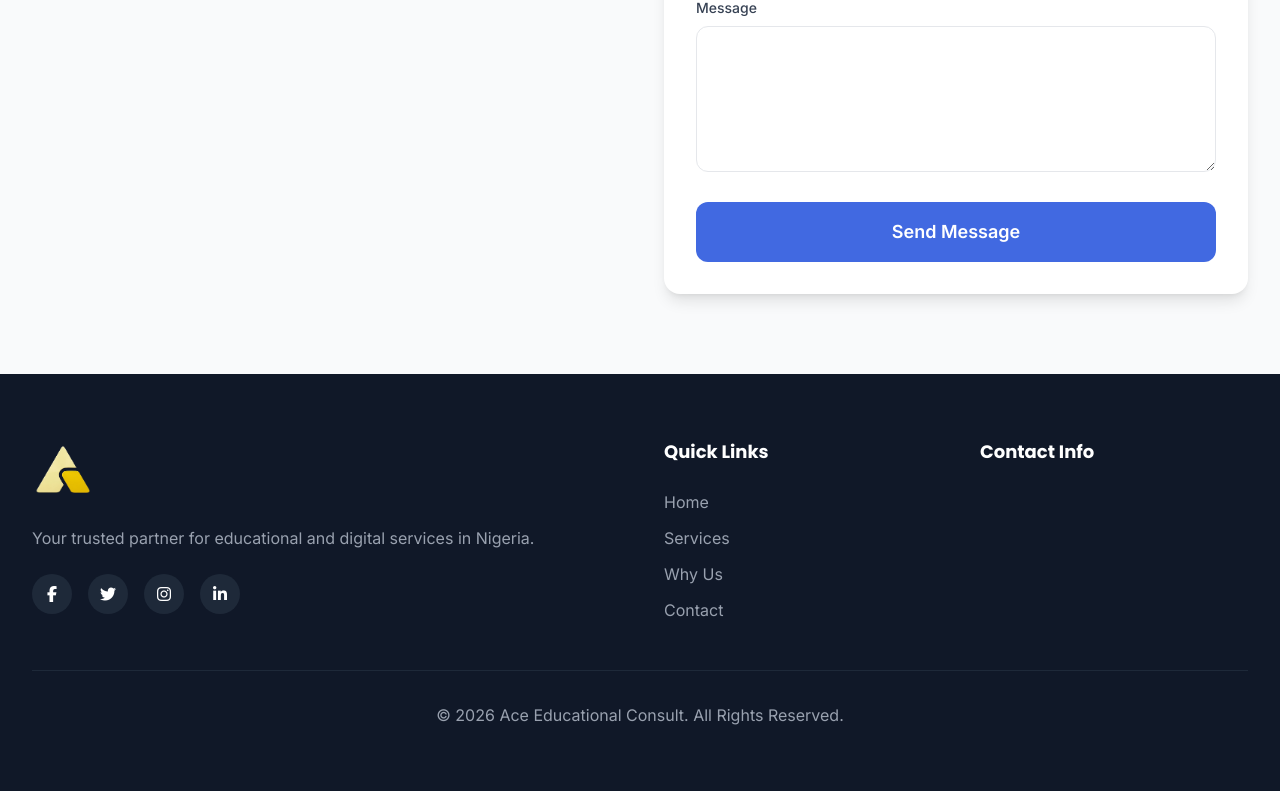
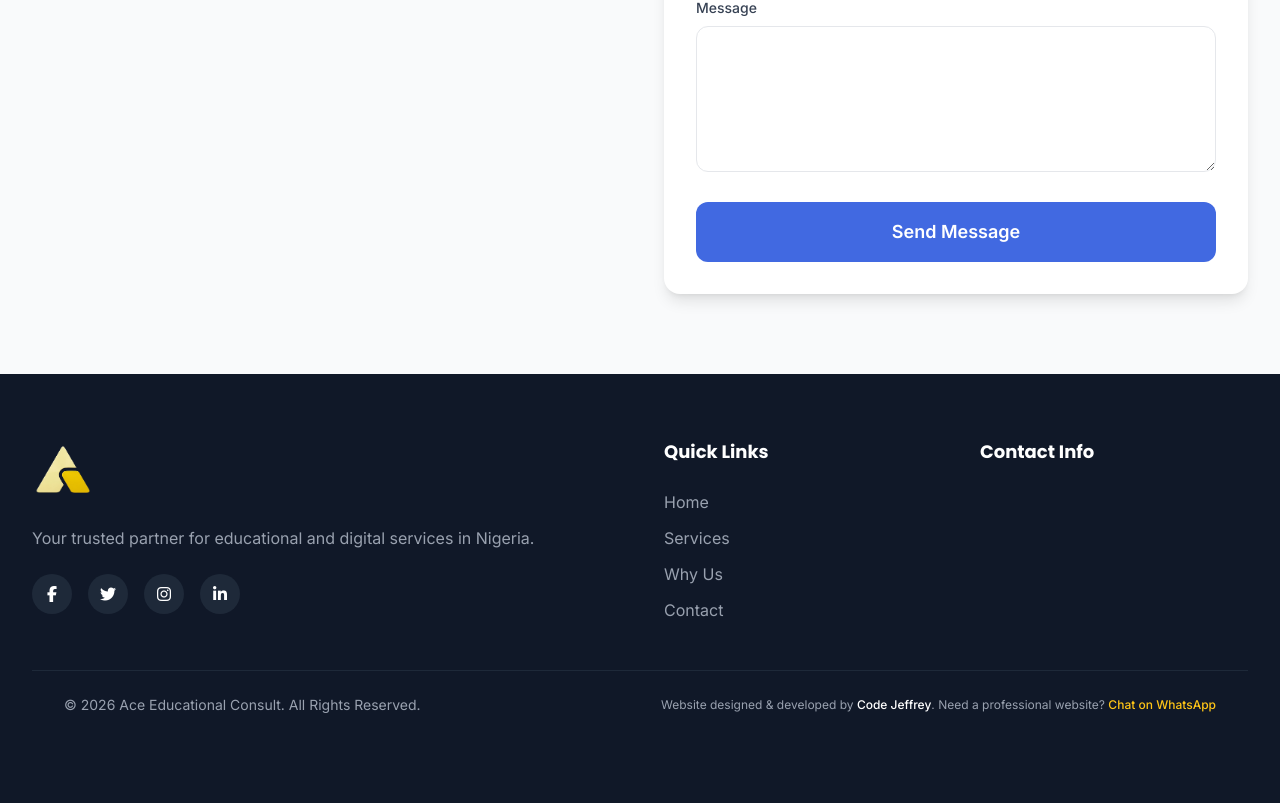
Before and after one commit to jeff4azi/Ace-Educational-Consult, a React (Vite) app: page / in a window 1280 px wide. Shown: the part 4694-5497 px from the top of the page. Built offline with nearby package versions, Linux system fonts and the light colour scheme; no server answers; the database is empty.

Commit message:
feat: update footer with professional website credit and WhatsApp contact link

```diff
--- a/src/pages/HomePage.jsx
+++ b/src/pages/HomePage.jsx
@@ -939,8 +939,24 @@ export default function HomePage() {
               </ul>
             </div>
           </div>
-          <div className="border-t border-gray-800 pt-8 text-center text-gray-400">
-            <p>© 2026 Ace Educational Consult. All Rights Reserved.</p>
+          <div className="border-t border-gray-800">
+            <div className="max-w-7xl mx-auto px-4 sm:px-6 lg:px-8 py-6 flex flex-col md:flex-row items-center justify-between gap-3 text-sm text-gray-400">
+              <p>© 2026 Ace Educational Consult. All Rights Reserved.</p>
+
+              <p className="text-center md:text-right text-xs">
+                Website designed & developed by{" "}
+                <span className="font-medium text-white">Code Jeffrey</span>.
+                Need a professional website?{" "}
+                <a
+                  href="https://wa.me/2347015585397"
+                  target="_blank"
+                  rel="noopener noreferrer"
+                  className="text-[#ffc517] hover:text-yellow-300 transition-colors font-medium"
+                >
+                  Chat on WhatsApp
+                </a>
+              </p>
+            </div>
           </div>
         </div>
       </footer>
```
